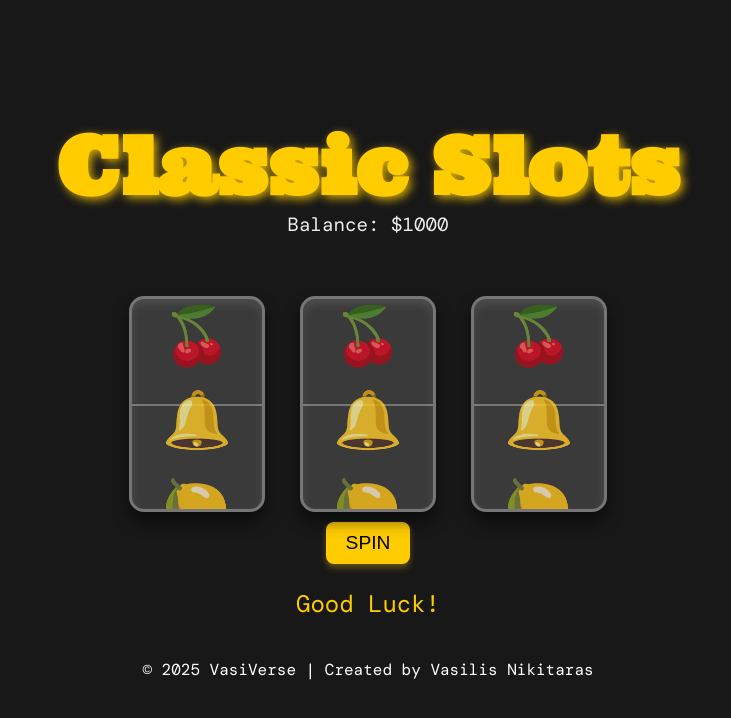
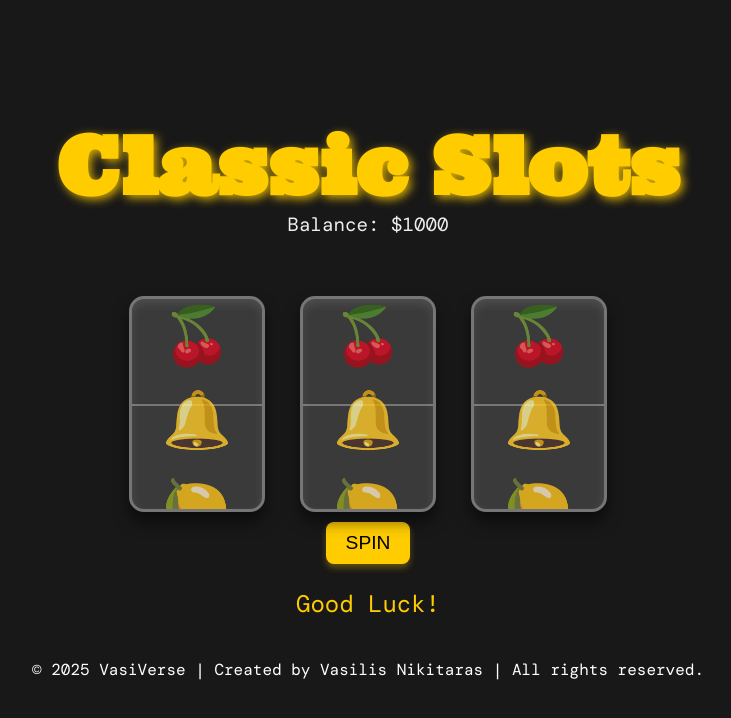
Before and after one commit to vasilisnikitaras/Classic-Slots, a plain HTML site: page index.html in a window 1280 px wide. Shown: the whole page, without its empty margins (272-1003 px from the left). Drawn offline with nearby package versions, Linux system fonts and the light colour scheme; a web font is replaced by a local one.

Commit message:
Update index.html

```diff
--- a/index.html
+++ b/index.html
@@ -107,7 +107,7 @@
   </style>
 
 <footer>
-    <p>© 2025 VasiVerse | Created by Vasilis Nikitaras</p>
+    <p>© 2025 VasiVerse | Created by Vasilis Nikitaras | All rights reserved.</p>
 </footer>
 
 
```
